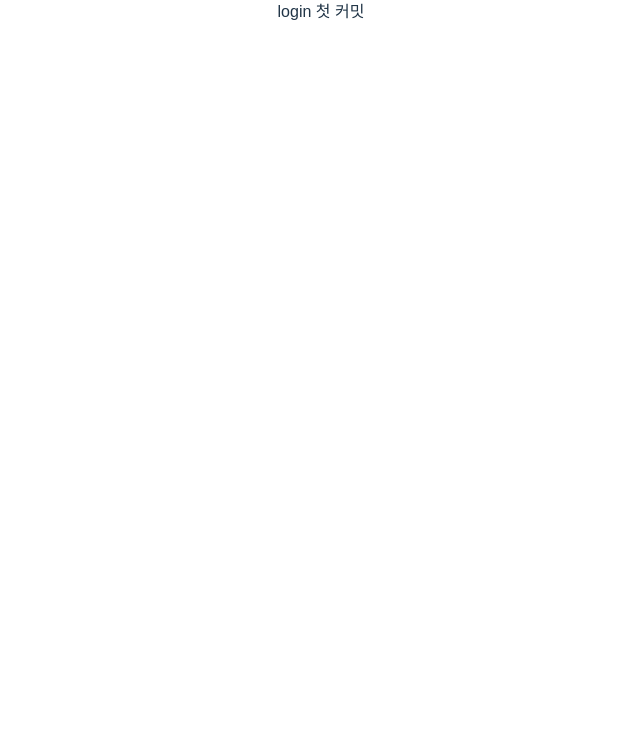
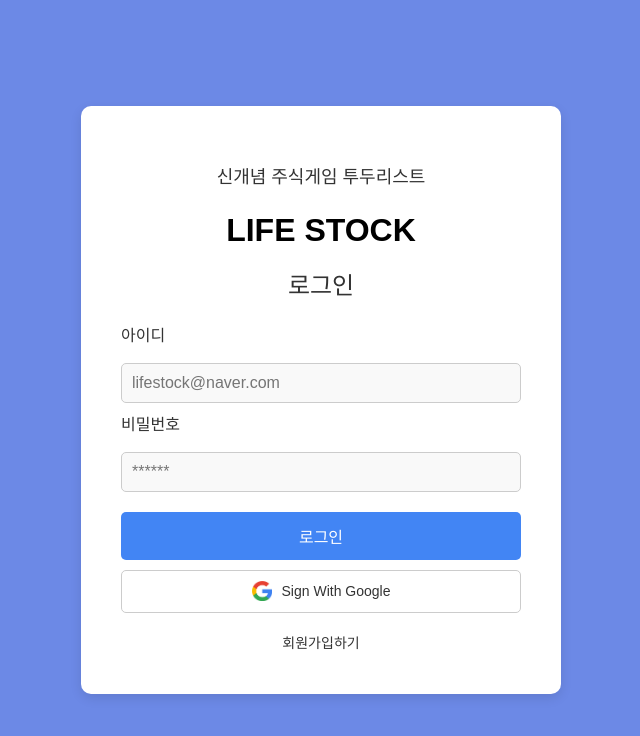
Before and after one commit to Planner-LifeStock/LifeStock_frontend, a React (Vite) app: page /login in a window 1280 px wide. Shown: the top 736 px of the page, without its empty margins (319-959 px from the left). Built offline with nearby package versions, Linux system fonts and the light colour scheme.

Commit message:
feat: 로그인페이지, 회원가입 페이지 목업 1차 구현

```diff
--- a/src/App.jsx
+++ b/src/App.jsx
@@ -3,6 +3,7 @@ import './App.css'
 import MainPage from './pages/main'
 import LoginPage from './pages/login'
 import RankPage from './pages/rank'
+import RegisterPage from './pages/RegisterPage';
 
 function App() {
   return (
@@ -10,6 +11,7 @@ function App() {
       <Routes>
         <Route path="/" element={<MainPage />} />
         <Route path="/login" element={<LoginPage />} />
+        <Route path="/register" element={<RegisterPage />} />
         <Route path="/rank" element={<RankPage />} />
       </Routes>
     </BrowserRouter>
--- a/src/assets/index.jsx
+++ b/src/assets/index.jsx
@@ -2,3 +2,4 @@
 export { default as nvidia_logo } from './CompanyIcons/nvidia.png'
 export { default as light_bulb } from './icons/lightbulb.png'
 export { default as emptyImg } from './icons/emptyImg.jpg'
+export { default as GoogleIcon } from './CompanyIcons/google.png'
--- /dev/null
+++ b/src/pages/RegisterPage.jsx
@@ -0,0 +1,157 @@
+import React, { useState } from 'react';
+import styled from 'styled-components';
+
+const RegisterPage = () => {
+  const [name, setName] = useState('');
+  const [email, setEmail] = useState('');
+  const [password, setPassword] = useState('');
+  const [confirmPassword, setConfirmPassword] = useState('');
+  const [errorMessage, setErrorMessage] = useState('');
+
+  const handleRegister = (e) => {
+    e.preventDefault();
+    if (!name || !email || !password || !confirmPassword) {
+      setErrorMessage('모든 빈칸을 입력하세요.');
+      return;
+    }
+    if (password !== confirmPassword) {
+      setErrorMessage('비밀번호가 일치하지 않습니다.');
+      return;
+    }
+    console.log('회원가입 시도:', { name, email, password });
+    setErrorMessage('회원가입 성공');
+  };
+
+  return (
+    <PageContainer>
+      <RegisterBox>
+        <Title>신개념 주식게임 투두리스트</Title>
+        <MainTitle>LIFE STOCK</MainTitle>
+        <SubTitle>계정등록</SubTitle>
+
+        <Form onSubmit={handleRegister}>
+          <Label htmlFor="name">이름</Label>
+          <Input
+            type="text"
+            id="name"
+            value={name}
+            onChange={(e) => setName(e.target.value)}
+            placeholder="홍길동"
+          />
+          <Label htmlFor="email">아이디</Label>
+          <Input
+            type="email"
+            id="email"
+            value={email}
+            onChange={(e) => setEmail(e.target.value)}
+            placeholder="lifeStock"
+          />
+          <Label htmlFor="password">비밀번호</Label>
+          <Input
+            type="password"
+            id="password"
+            value={password}
+            onChange={(e) => setPassword(e.target.value)}
+            placeholder="******"
+          />
+          <Label htmlFor="confirmPassword">비밀번호 확인</Label>
+          <Input
+            type="password"
+            id="confirmPassword"
+            value={confirmPassword}
+            onChange={(e) => setConfirmPassword(e.target.value)}
+            placeholder="******"
+          />
+          {errorMessage && <ErrorMessage>{errorMessage}</ErrorMessage>}
+          <RegisterButton type="submit">회원가입</RegisterButton>
+        </Form>
+
+        <LoginLink href="/login">로그인 화면 돌아가기</LoginLink>
+      </RegisterBox>
+    </PageContainer>
+  );
+};
+
+// 스타일링
+const PageContainer = styled.div`
+  display: flex;
+  justify-content: center;
+  align-items: center;
+  height: 100vh;
+  background-color: #6c89e6;
+`;
+
+const RegisterBox = styled.div`
+  width: 400px;
+  padding: 40px;
+  background-color: white;
+  border-radius: 10px;
+  box-shadow: 0 4px 12px rgba(0, 0, 0, 0.1);
+  text-align: center;
+`;
+
+const Title = styled.h3`
+  font-size: 18px;
+  color: #333;
+  margin-bottom: 10px;
+`;
+
+const MainTitle = styled.h1`
+  font-size: 32px;
+  font-weight: bold;
+  margin-bottom: 10px;
+  color: #000;
+`;
+
+const SubTitle = styled.h2`
+  font-size: 24px;
+  margin-bottom: 20px;
+  color: #333;
+`;
+
+const Form = styled.form`
+  display: flex;
+  flex-direction: column;
+  gap: 10px;
+`;
+
+const Label = styled.label`
+  text-align: left;
+  margin-bottom: 5px;
+  font-size: 16px;
+  color: #333;
+`;
+
+const Input = styled.input`
+  padding: 10px;
+  border-radius: 5px;
+  border: 1px solid #ccc;
+  font-size: 16px;
+  background-color: #f9f9f9;
+`;
+
+const RegisterButton = styled.button`
+  padding: 12px;
+  background-color: #4285f4;
+  color: white;
+  border: none;
+  border-radius: 5px;
+  font-size: 16px;
+  cursor: pointer;
+  margin-top: 10px;
+`;
+
+const ErrorMessage = styled.div`
+  color: red;
+  margin-bottom: 10px;
+`;
+
+const LoginLink = styled.a`
+  margin-top: 20px;
+  font-size: 14px;
+  color: #333;
+  cursor: pointer;
+  display: block;
+`;
+
+export default RegisterPage;
--- a/src/pages/login.jsx
+++ b/src/pages/login.jsx
@@ -1,5 +1,174 @@
+import React, { useState } from 'react';
+import styled from 'styled-components';
+import { Link } from 'react-router-dom';
+import { GoogleIcon } from '../assets';
+
 const LoginPage = () => {
-  return <div>login 첫 커밋</div>
-}
+  const [email, setEmail] = useState('');
+  const [password, setPassword] = useState('');
+  const [errorMessage, setErrorMessage] = useState('');
 
-export default LoginPage
+  const handleLogin = (e) => {
+    e.preventDefault();
+    if (!email || !password) {
+      setErrorMessage('이메일과 비밀번호를 입력하세요.');
+      return;
+    }
+    console.log('로그인 시도:', { email, password });
+    setErrorMessage('로그인 실패');
+  };
+
+  return (
+    <PageContainer>
+      <LoginBox>
+        <Title>신개념 주식게임 투두리스트</Title>
+        <MainTitle>LIFE STOCK</MainTitle>
+        <SubTitle>로그인</SubTitle>
+
+        <Form onSubmit={handleLogin}>
+          <Label htmlFor="email">아이디</Label>
+          <Input
+            type="email"
+            id="email"
+            value={email}
+            onChange={(e) => setEmail(e.target.value)}
+            placeholder="lifestock@naver.com"
+          />
+          <Label htmlFor="password">비밀번호</Label>
+          <Input
+            type="password"
+            id="password"
+            value={password}
+            onChange={(e) => setPassword(e.target.value)}
+            placeholder="******"
+          />
+          {errorMessage && <ErrorMessage>{errorMessage}</ErrorMessage>}
+          <LoginButton type="submit">로그인</LoginButton>
+        </Form>
+
+        <GoogleButton>
+          <img src={GoogleIcon} alt="Google Logo" style={{ width: '20px', marginRight: '10px' }} />
+          <span>Sign With Google</span>
+        </GoogleButton>
+
+        <Link to="/register" style={linkStyles}>
+          회원가입하기
+        </Link>
+      </LoginBox>
+    </PageContainer>
+  );
+};
+
+// Styled Components
+const PageContainer = styled.div`
+  display: flex;
+  justify-content: center;
+  align-items: center;
+  height: 100vh;
+  background-color: #6c89e6;
+`;
+
+const LoginBox = styled.div`
+  width: 400px;
+  padding: 40px;
+  background-color: white;
+  border-radius: 10px;
+  box-shadow: 0 4px 12px rgba(0, 0, 0, 0.1);
+  text-align: center;
+`;
+
+const Title = styled.h3`
+  font-size: 18px;
+  color: #333;
+  margin-bottom: 10px;
+`;
+
+const MainTitle = styled.h1`
+  font-size: 32px;
+  font-weight: bold;
+  margin-bottom: 10px;
+  color: #000;
+`;
+
+const SubTitle = styled.h2`
+  font-size: 24px;
+  margin-bottom: 20px;
+  color: #333;
+`;
+
+const Form = styled.form`
+  display: flex;
+  flex-direction: column;
+  gap: 10px;
+`;
+
+const Label = styled.label`
+  text-align: left;
+  margin-bottom: 5px;
+  font-size: 16px;
+  color: #333;
+`;
+
+const Input = styled.input`
+  padding: 10px;
+  border-radius: 5px;
+  border: 1px solid #ccc;
+  font-size: 16px;
+  background-color: #f9f9f9;
+`;
+
+const LoginButton = styled.button`
+  padding: 12px;
+  background-color: #4285f4;
+  color: white;
+  border: none;
+  border-radius: 5px;
+  font-size: 16px;
+  cursor: pointer;
+  margin-top: 10px;
+`;
+
+const GoogleButton = styled.div`
+  display: flex;
+  align-items: center;
+  justify-content: center;
+  background-color: white;
+  border: 1px solid #ccc;
+  padding: 10px;
+  border-radius: 5px;
+  cursor: pointer;
+  margin-top: 10px;
+
+  span {
+    font-size: 14px;
+    color: #333;
+  }
+`;
+
+const GoogleLogo = styled.img`
+  width: 20px;
+  margin-right: 10px;
+`;
+
+const ErrorMessage = styled.div`
+  color: red;
+  margin-bottom: 10px;
+`;
+
+const SignUpLink = styled.a`
+  margin-top: 20px;
+  font-size: 14px;
+  color: #333;
+  cursor: pointer;
+`;
+
+const linkStyles = {
+  marginTop: '20px',
+  fontSize: '14px',
+  color: '#333',
+  textDecoration: 'none',
+  cursor: 'pointer',
+  display: 'block',
+};
+
+export default LoginPage;
--- a/src/pages/main.jsx
+++ b/src/pages/main.jsx
@@ -4,6 +4,7 @@ import TodoList from '../layouts/TodoList'
 import GraphBox from '../layouts/GraphBox'
 import { nvidia_logo } from '../assets'
 import { useState } from 'react'
+import { useNavigate } from 'react-router-dom'; // 내가 추가한 로그인페이지와 연결하는 것
 
 const Container = styled.div`
   display: flex;
@@ -174,6 +175,8 @@ function MainPage() {
   //현재가 data 3번째 값으로 지정
   const todayCurrentPrice = currentCompany.chartData[todayIndex][3]
 
+  const navigate = useNavigate();
+
   //[todo] 백앤드 서버에게 post요청하기
   const updateTodo = (index, newCheck) => {
     const updatedTodos = currentCompany.todo.map((todo, idx) => {
@@ -198,6 +201,26 @@ function MainPage() {
     })
   }
 
+    // 로그인 버튼 클릭 시 로그인 페이지로 이동하는 함수
+    const goToLoginPage = () => {
+      navigate('/login'); // 로그인 페이지로 이동, 나윤서 추가
+    };
+
+    const styles = {
+      loginButton: {
+        padding: '10px 20px',
+        backgroundColor: '#007BFF',
+        color: '#fff',
+        border: 'none',
+        borderRadius: '5px',
+        cursor: 'pointer',
+        position: 'fixed',     // 화면의 고정 위치 설정
+        top: '20px',           // 화면의 상단으로부터 20px
+        right: '20px',         // 화면의 우측으로부터 20px
+      },
+    };
+
+
   return (
     <Container>
       <EventContainer>
@@ -209,8 +232,12 @@ function MainPage() {
         </div>
       </EventContainer>
       <SideBar companyData={companyData} setCompany={setCompany} />
+
+      <button onClick={goToLoginPage} style={styles.loginButton}>
+      로그인
+      </button>
     </Container>
-  )
+  );
 }
 
 export default MainPage
```
Also changed, not shown: src/assets/CompanyIcons/google.png (added), 1 other file (tests, documents, lock files or other folders).
